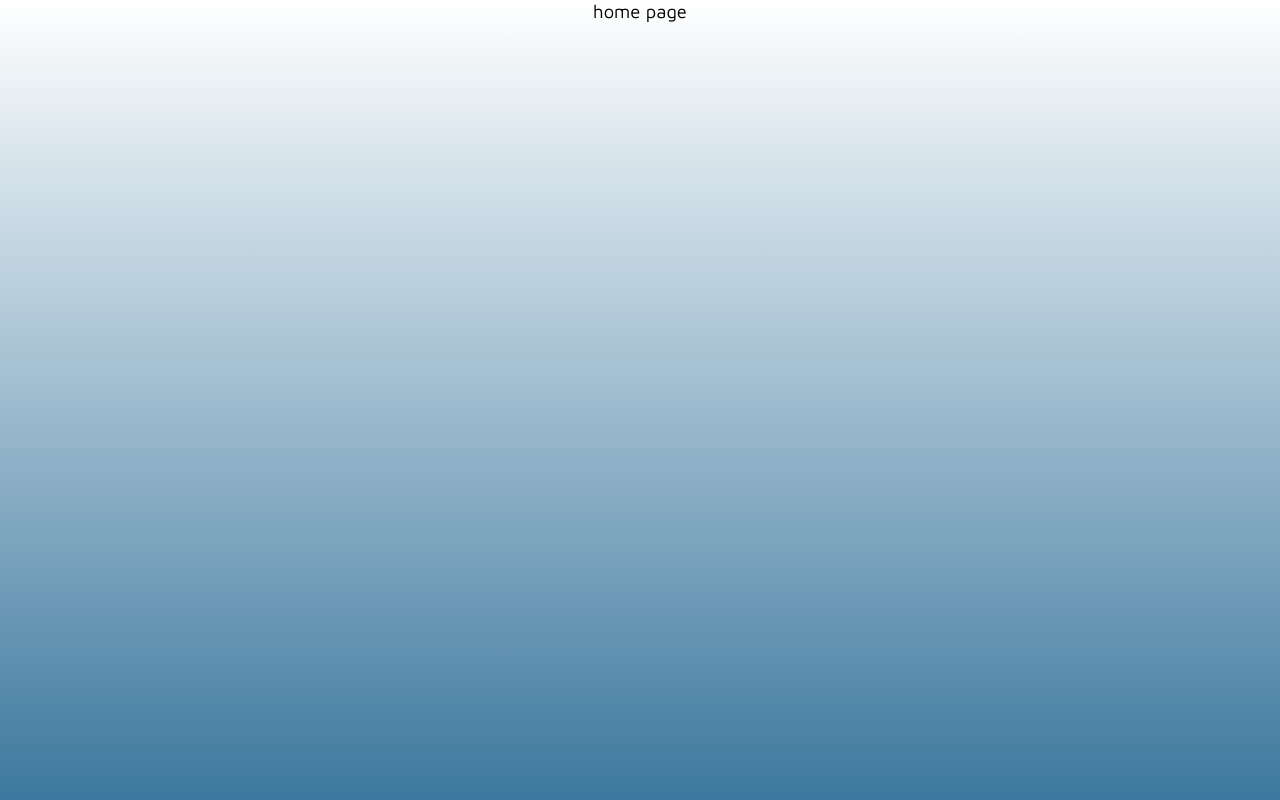
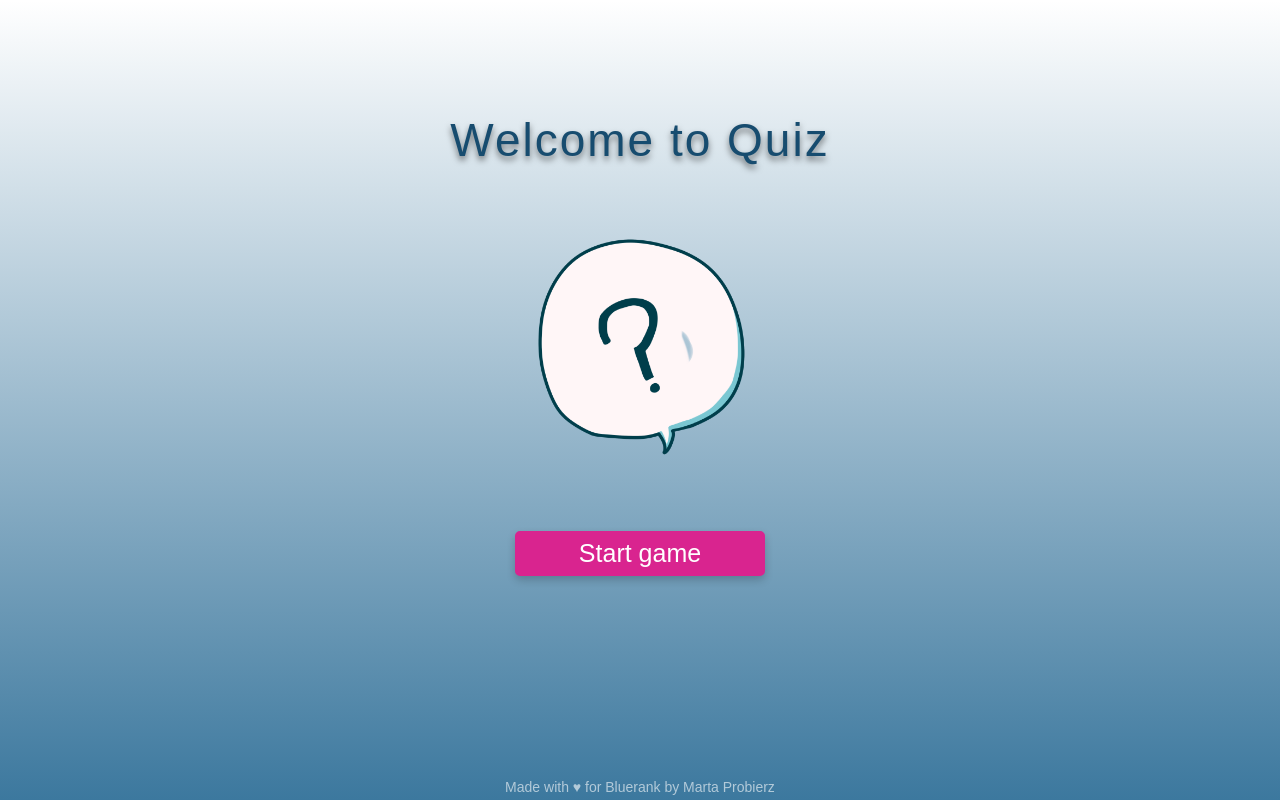
Before and after one commit to marta-probierz/quiz-react, a React (Create React App) app: page / in a window 1280 px wide. Built offline with nearby package versions, Linux system fonts and the light colour scheme.

Commit message:
add home page

```diff
--- a/src/components/Footer.jsx
+++ b/src/components/Footer.jsx
@@ -1,5 +1,5 @@
 import React from 'react'
-import { Foot } from "../styles/Footer"
+import { Foot } from "../styles/Foot"
 
 export const Footer = () => {
   return (
--- a/src/components/index.js
+++ b/src/components/index.js
@@ -1,2 +1 @@
-export * from './Header';
 export * from './Footer';
--- a/src/pages/HomePage.jsx
+++ b/src/pages/HomePage.jsx
@@ -1,9 +1,24 @@
 import React from 'react';
+// import { useTranslation } from "react-i18next";
+import { paths } from '../config/path';
+
+import { Button } from '../styles/Button';
+import { QuestionMark } from '../styles/Icon';
+import { Container, LinkButton, Header } from '../styles/HomePage';
+import { Footer } from '../components/Footer';
 
 export const HomePage = () => {
+  // const { t } = useTranslation();
   return (
-    <div>
-      home page
-    </div>
+    <>
+      <Container>
+        <Header>Welcome to Quiz</Header>
+          <QuestionMark />
+        <Button>
+          <LinkButton to={paths.quiz}>Start game</LinkButton>
+        </Button>
+        <Footer />
+      </Container>
+    </>
   );
 };
--- /dev/null
+++ b/src/styles/Button.js
@@ -0,0 +1,28 @@
+import styled from "styled-components";
+
+export const Button = styled.button`
+  background-color: ${({ theme }) => theme.colors.primary};
+  border: 2px solid ${({ theme }) => theme.colors.primary};
+  border-radius: 5px;
+  box-shadow: 0px 4px 8px rgba(0, 0, 0, 0.2);
+  height: 40px;
+  width: 200px;
+  font-size: 20px;
+  line-height: 24px;
+  text-align: center;
+  color: ${({ theme }) => theme.colors.body || "#FFFFFF"};
+  @media (min-width: 700px) {
+    height: 45px;
+    width: 250px;
+    font-size: 25px;
+    padding-top: 2px;
+  }
+  &:hover {
+    opacity: 0.9;
+  }
+  &:disabled {
+    border: 1px solid #999999;
+    background-color: #cccccc;
+    color: #666666;
+  }
+`;
--- /dev/null
+++ b/src/styles/Foot.js
@@ -0,0 +1,9 @@
+import styled from "styled-components";
+
+export const Foot = styled.div`
+  font-size: 14px;
+  color: rgba(255, 255, 255, 0.6);
+  position: absolute;
+  bottom: 5px;
+  }
+`;
--- a/src/styles/Footer.js
+++ /dev/null
@@ -1,6 +0,0 @@
-import styled from 'styled-components';
-
-export const Foot = styled.footer`
-  color: white;
-
-`;
--- a/src/styles/Global.js
+++ b/src/styles/Global.js
@@ -8,13 +8,25 @@ export const GlobalStyles = createGlobalStyle`
   margin: 0;
 }
 body {
+  margin: auto;
   background-image: repeating-linear-gradient(180deg,rgba(164, 205, 215, 0) 0%, #3C789E);
   font-family: 'Maven Pro', sans-serif;
   font-size: 1.15em;
-  min-height: 100vh;
+  height: 100vh;
   display: flex;
   flex-direction: row;
   justify-content: center;
+  align-content: center;
   scroll-behavior: smooth;
 }
 `;
+
+export const theme = {
+  colors: {
+    primary: "#d9248f",
+    warning: "#FF0000",
+    text: "#174C6F",
+    body: "#fff",
+    cards: "rgba(255, 255, 255, 0.8)",
+  },
+};
--- /dev/null
+++ b/src/styles/HomePage.js
@@ -0,0 +1,40 @@
+import styled from "styled-components";
+import { Link } from "react-router-dom";
+
+export const Container = styled.div`
+  width: 100vw;
+  padding-top: 50px;
+  background-color: transparent;
+  display: flex;
+  flex-direction: column;
+  align-items: center;
+  align-content: center;
+
+  @media (min-width: 700px) {
+    max-width: 1600px;
+    margin: auto;
+  }
+`;
+
+export const LinkButton = styled(Link)`
+  display: block;
+  width: 100%;
+  height: 100%;
+  color: ${({ theme }) => theme.colors.body || "#fff"};
+  line-height: 36px;
+  text-decoration: none;
+`;
+
+export const Header = styled.h1`
+  margin: 80px 0 20px;
+  color: ${({ theme }) => theme.colors.text || "#174C6F"};
+  font-weight: 400;
+  line-height: 21px;
+  text-align: center;
+  letter-spacing: 2px;
+  text-shadow: 0px 4px 6px rgba(0, 0, 0, 0.5);
+
+  @media (min-width: 700px) {
+    font-size: 2.5em
+  }
+`;
--- /dev/null
+++ b/src/styles/Icon.js
@@ -0,0 +1,17 @@
+import styled from 'styled-components';
+
+import questionMark from '../assets/questionMark.png';
+
+export const QuestionMark = styled.img.attrs({
+  src: `${questionMark}`,
+})`
+  display: flex;
+  flex-direction: row;
+  justify-content: space-between;
+  width: 250px;
+  margin: 30px;
+
+  @media (min-width: 700px) {
+    width: 300px;
+  }
+`;
--- a/src/styles/index.js
+++ b/src/styles/index.js
@@ -1,2 +1,5 @@
-export * from './Footer';
+export * from './Button';
+export * from './Foot';
 export * from './Global';
+export * from './HomePage';
+export * from './Icon';
```
Also changed, not shown: src/App.jsx (+4 -3 lines), src/components/Header.jsx (deleted, +0 -10 lines), src/assets/questionMark.png (added).
